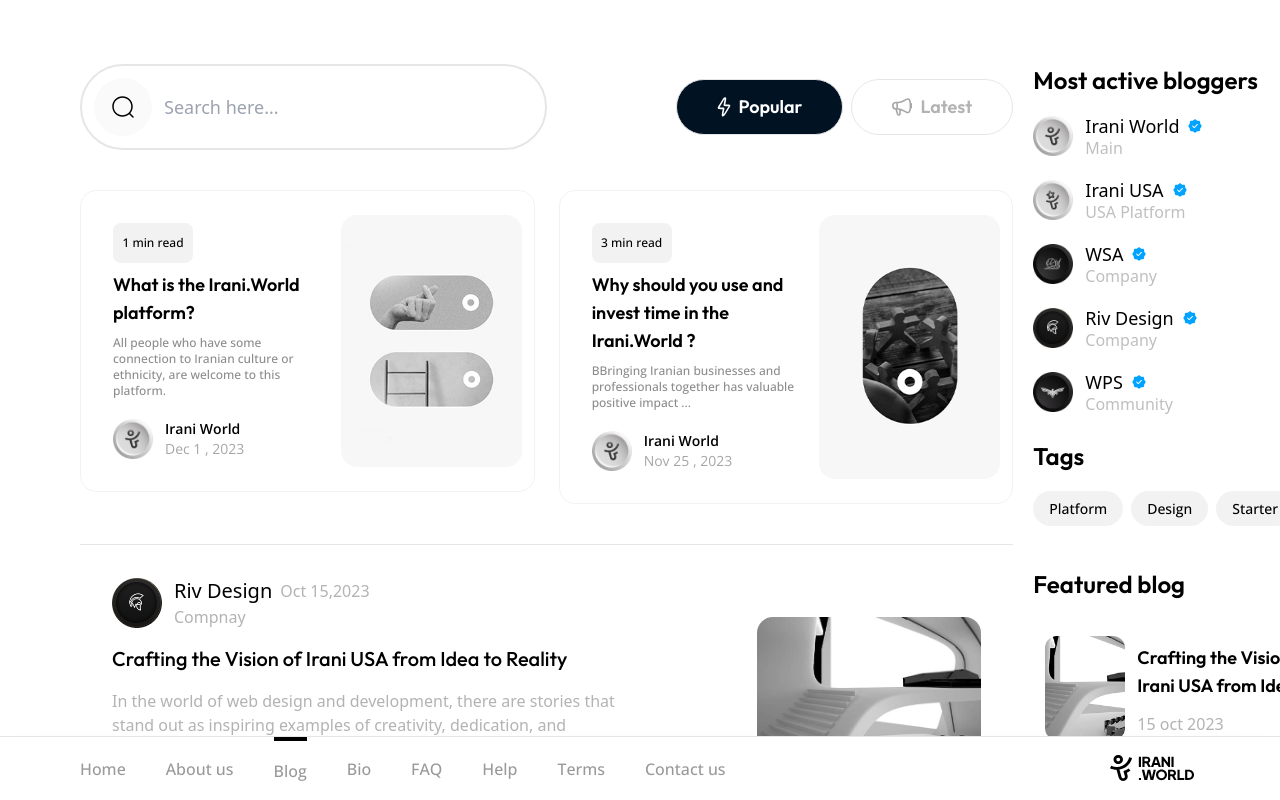
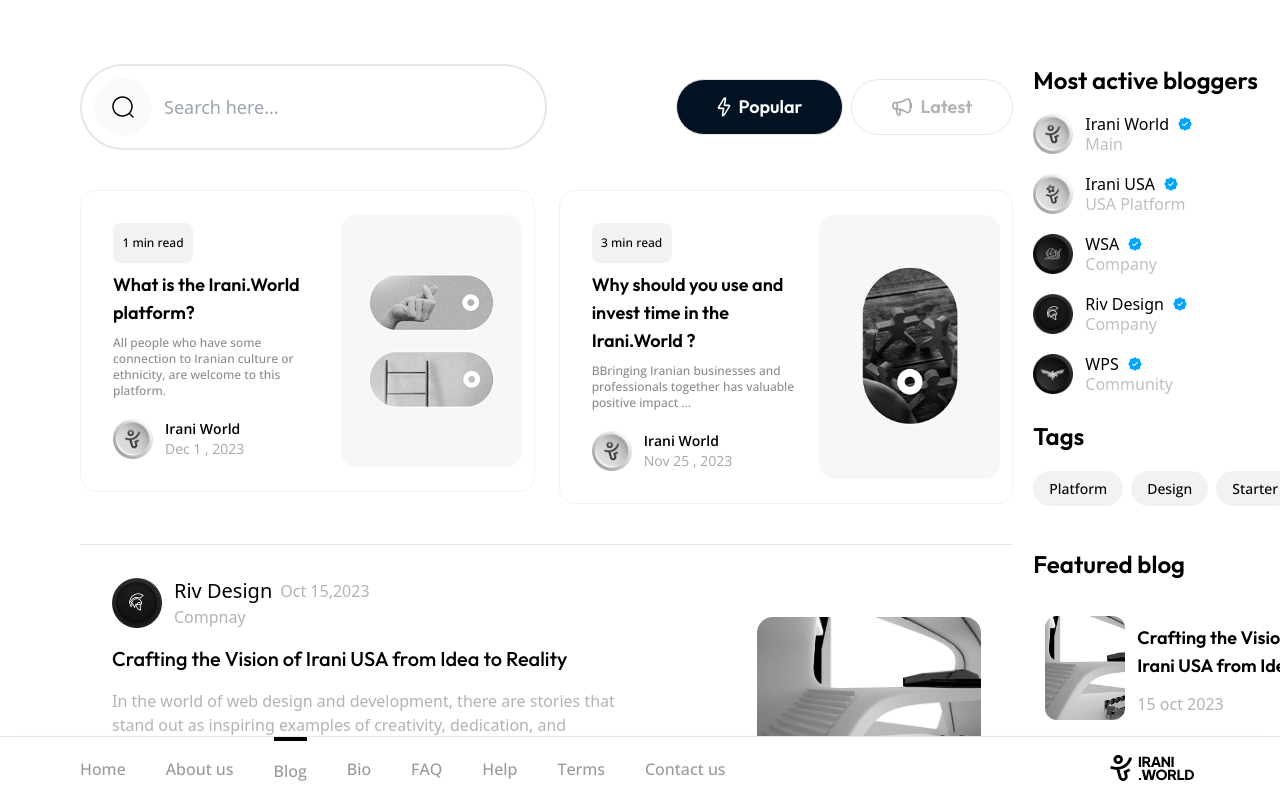
Before and after one commit to MiladDevarts/irani-world, a Next.js app: page /blog in a window 1280 px wide. Built offline with nearby package versions, Linux system fonts and the light colour scheme.

Commit message:
fix: re-size active boards size

```diff
--- a/components/Sidebar/ActiveBlogger.tsx
+++ b/components/Sidebar/ActiveBlogger.tsx
@@ -13,11 +13,11 @@
     <div className="flex items-center gap-x-3">
       <Image src={props.icon} className="w-10" width={40} height={40} alt="" />
       <div className="flex flex-col">
-        <span className="flex items-center gap-x-2 text-black text-lg">
+        <span className="flex items-center font-medium gap-x-2 text-black text-base">
           {props.title}
           <Verified />
         </span>
-        <span className="text-white-shade-7 font-medium -mt-1">{props.role}</span>
+        <span className="text-white-shade-7 -mt-1">{props.role}</span>
       </div>
     </div>
   );
```
